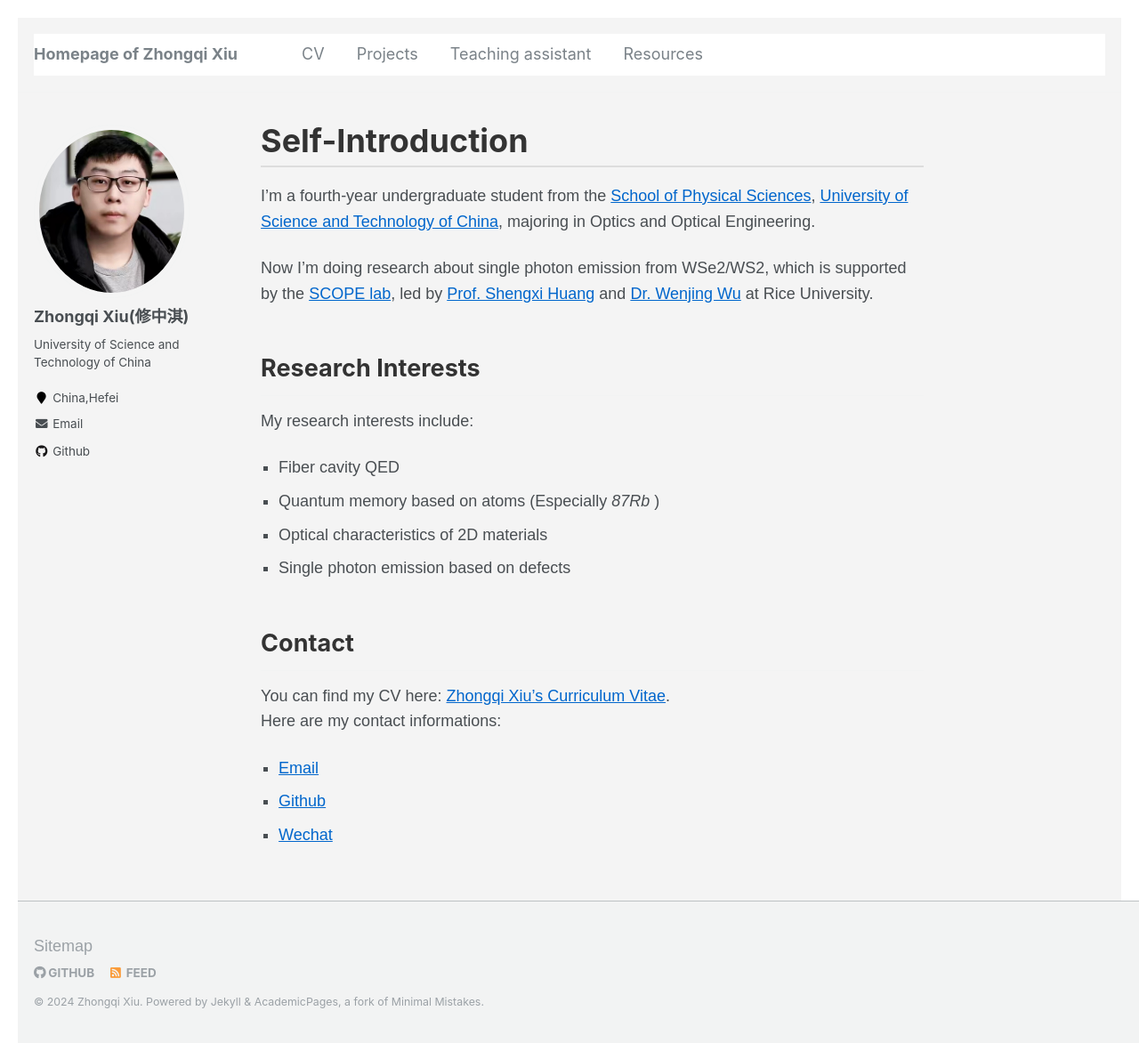
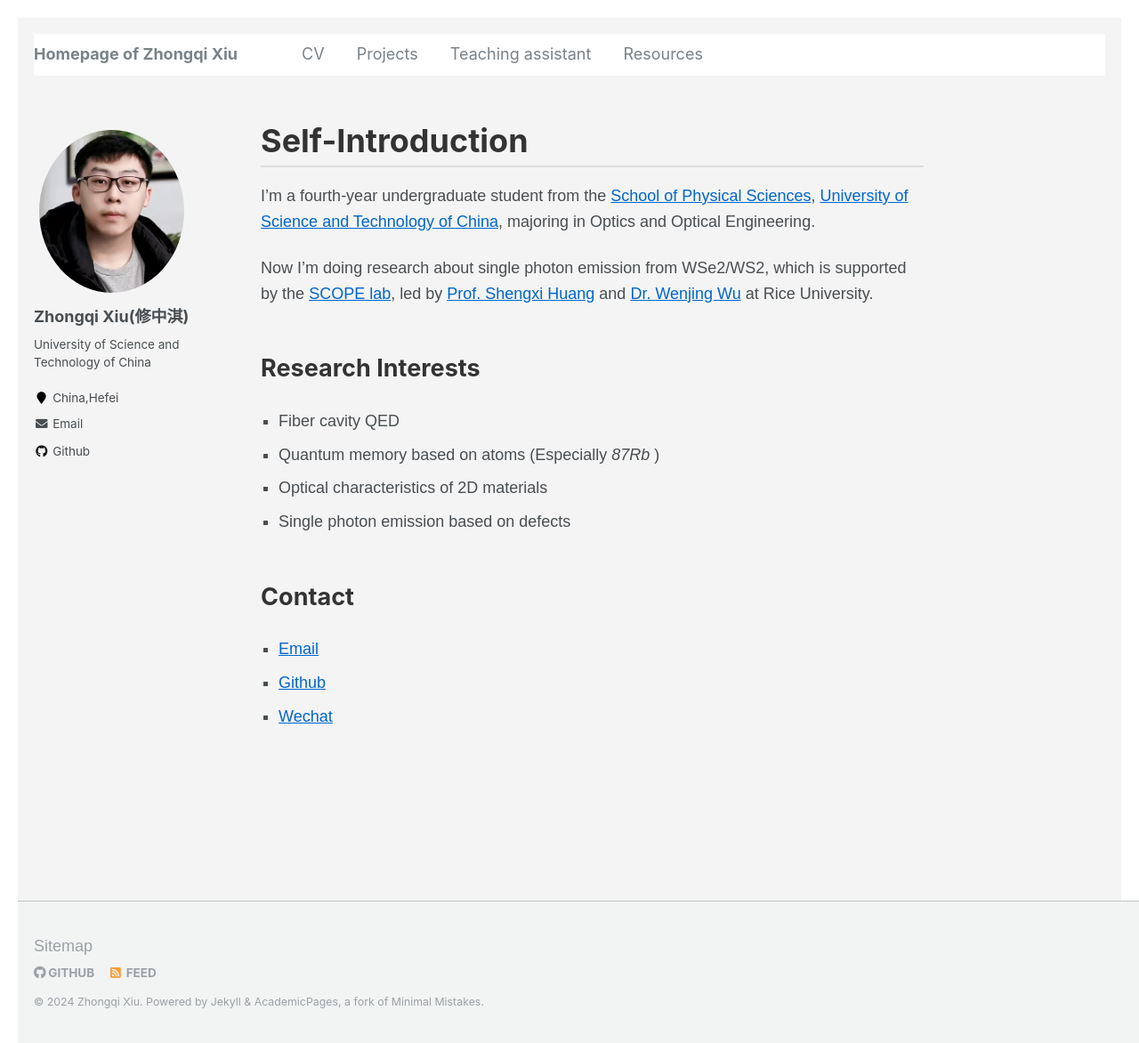
Before and after one commit to k-telux/k-telux.github.io, a Jekyll site: the page built from _pages/about.md, in a window 1280 px wide and 1172 px high. Shown: the whole window at 89% size. Built offline with Jekyll 4.4.1, drawn with Linux system fonts in a browser that asks for light colours.

Commit message:
Update about.md

```diff
--- a/_pages/about.md
+++ b/_pages/about.md
@@ -15,18 +15,12 @@ I'm a fourth-year undergraduate student from the [School of Physical Sciences](h
 Now I'm doing research about single photon emission from WSe2/WS2, which is supported by the [SCOPE lab](https://scopelab.rice.edu/), led by [Prof. Shengxi Huang](https://profiles.rice.edu/faculty/shengxi-huang) and [Dr. Wenjing Wu](https://scholar.google.com/citations?user=lm68m7kAAAAJ) at Rice University.
 
 ## Research Interests
-
-My research interests include:
 - Fiber cavity QED
 - Quantum memory based on atoms (Especially _87Rb_ )
 - Optical characteristics of 2D materials
 - Single photon emission based on defects
 
 ## Contact
-
-You can find my CV here: [Zhongqi Xiu's Curriculum Vitae](../assets/Curriculum_Vitae.pdf).<br>
-Here are my contact informations:
-
 - [Email](xzqtelux@mail.ustc.edu.cn)
 - [Github](https://github.com/k-telux)
 - [Wechat](../images/wechat.jpg)
```
